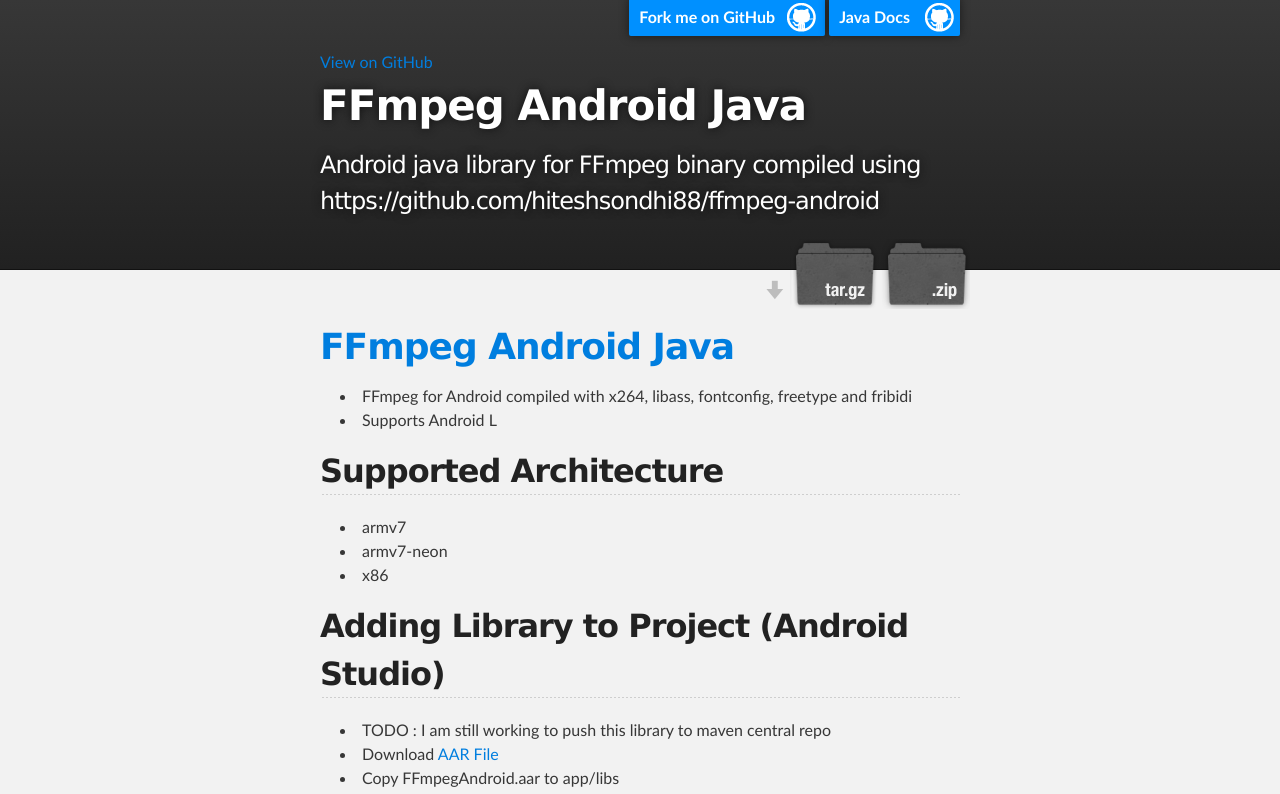
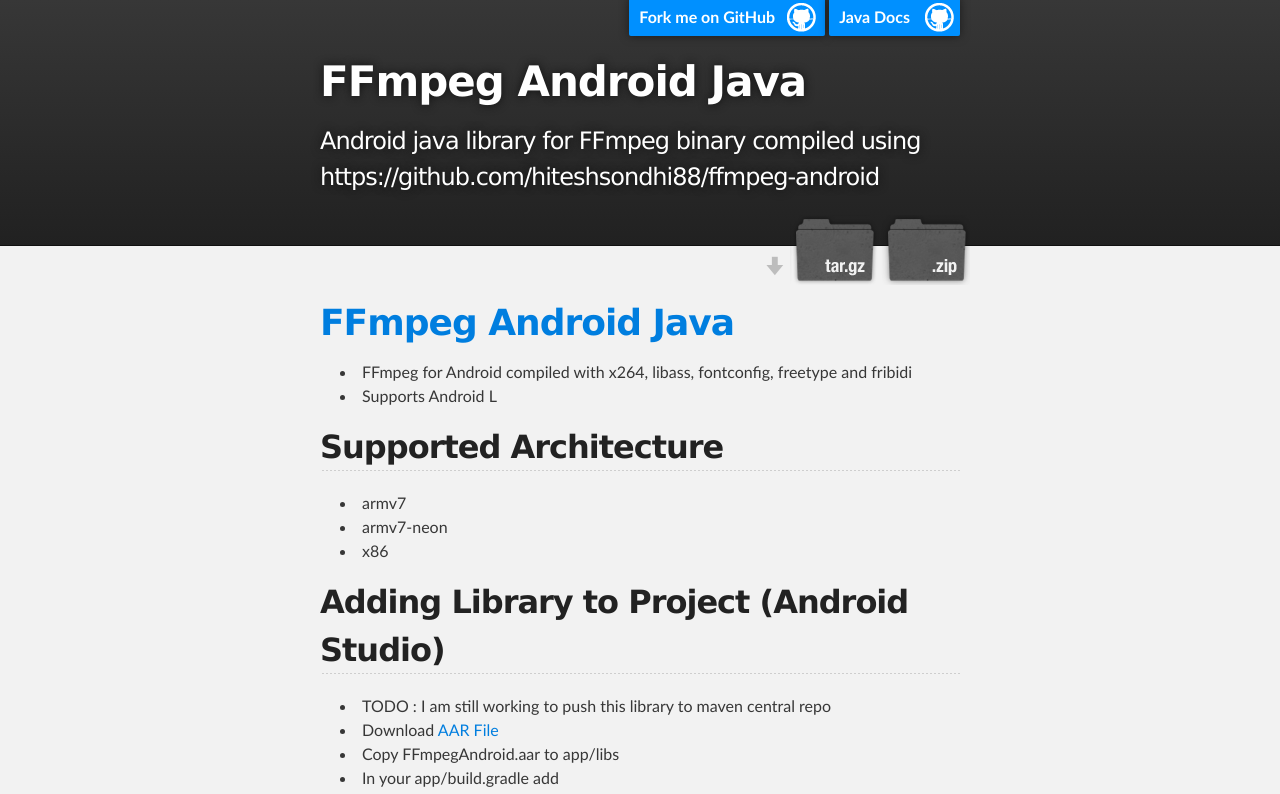
Before and after one commit to cropsly/ffmpeg-android-java, a plain HTML site: page index.html in a window 1280 px wide. Shown: the top 794 px of the page. Drawn offline with Linux system fonts and the light colour scheme.

Commit message:
Updated github pages

```diff
--- a/index.html
+++ b/index.html
@@ -22,7 +22,6 @@
               <li><a class="github_banner" href="http://hiteshsondhi88.github.io/ffmpeg-android-java/docs/">Java Docs</a></li>
             </ul>
           </div>
-          <a id="forkme_banner" href="https://github.com/hiteshsondhi88/ffmpeg-android-java">View on GitHub</a>
 
           <h1 id="project_title">FFmpeg Android Java</h1>
           <h2 id="project_tagline">Android java library for FFmpeg binary compiled using https://github.com/hiteshsondhi88/ffmpeg-android</h2>
```
